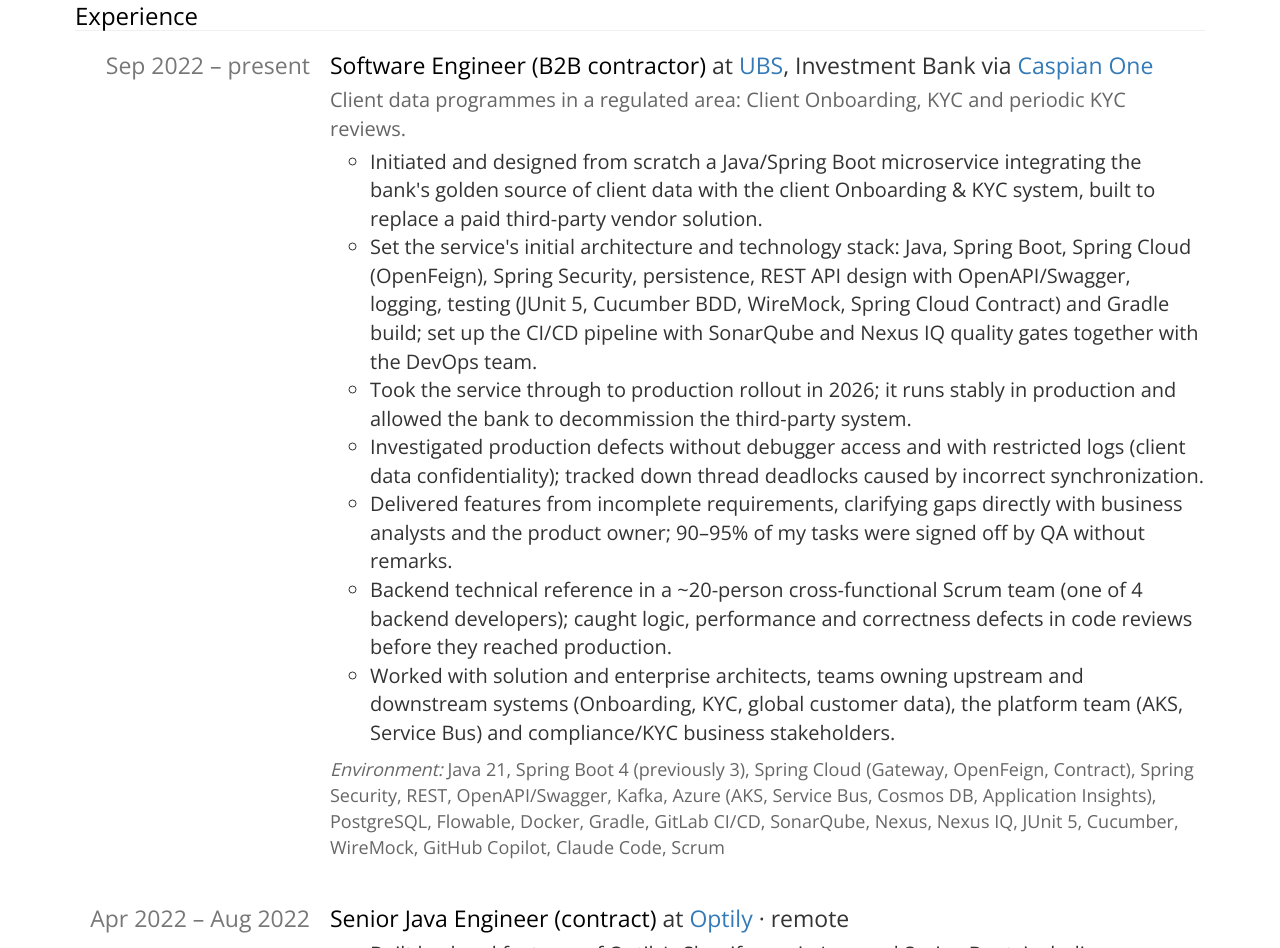
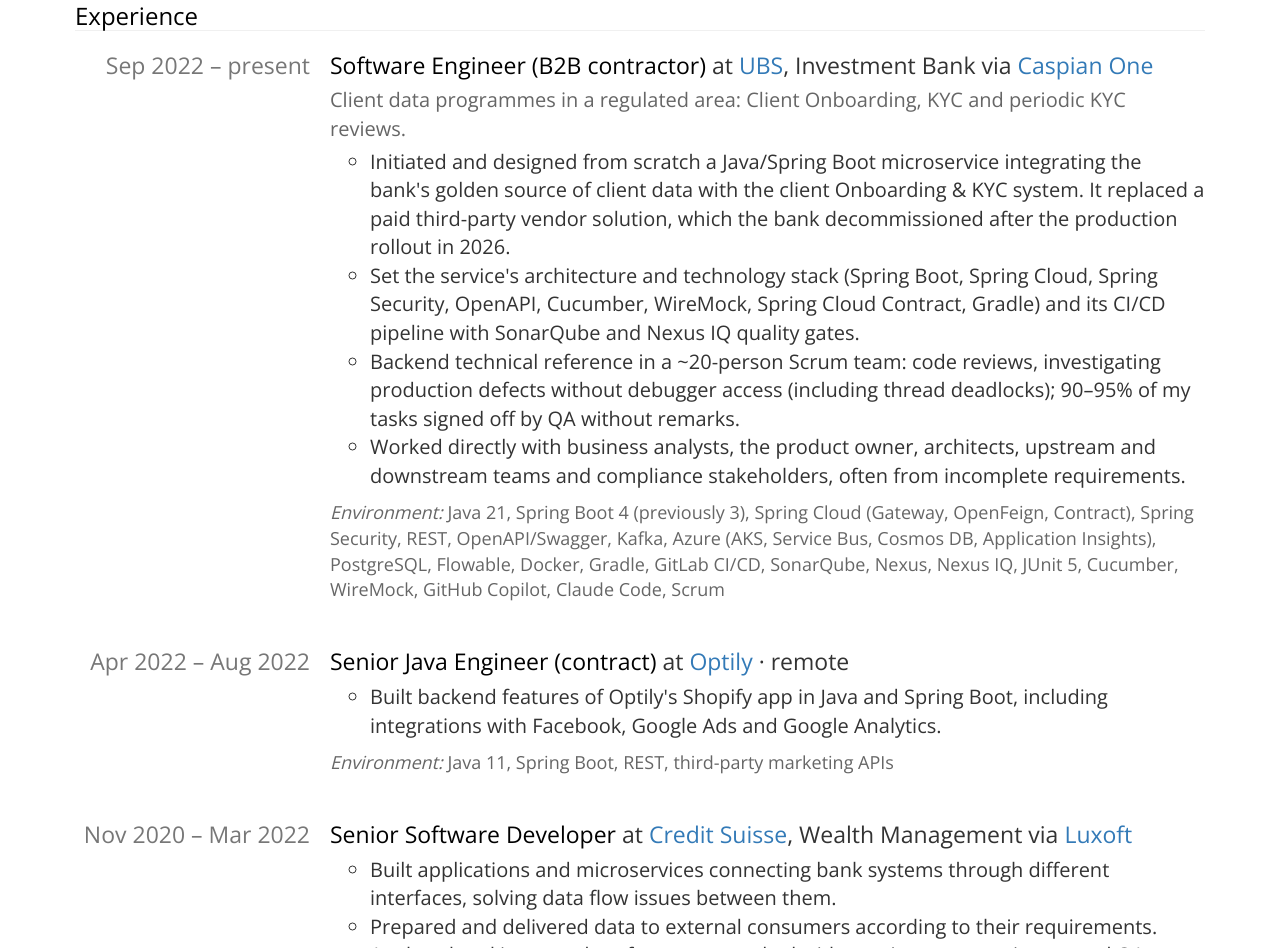
Before and after one commit to tomekceszke/tomekceszke.github.io, a plain HTML site: page cv.html in a window 1280 px wide. Shown: the part 964-1912 px from the top of the page. Drawn offline with nearby package versions, Linux system fonts and the light colour scheme.

Commit message:
CV: condensed UBS role description

```diff
--- a/cv.html
+++ b/cv.html
@@ -92,13 +92,10 @@
                         <div class="role"><strong>Software Engineer (B2B contractor)</strong> at <strong><a href="https://www.ubs.com/" target="_blank">UBS</a></strong>, Investment Bank via <a href="https://www.caspianone.com/" target="_blank">Caspian One</a></div>
                         <p class="intro">Client data programmes in a regulated area: Client Onboarding, KYC and periodic KYC reviews.</p>
                         <ul>
-                            <li>Initiated and designed from scratch a Java/Spring Boot microservice integrating the bank&#39;s golden source of client data with the client Onboarding &amp; KYC system, built to replace a paid third-party vendor solution.</li>
-                            <li>Set the service&#39;s initial architecture and technology stack: Java, Spring Boot, Spring Cloud (OpenFeign), Spring Security, persistence, REST API design with OpenAPI/Swagger, logging, testing (JUnit 5, Cucumber BDD, WireMock, Spring Cloud Contract) and Gradle build; set up the CI/CD pipeline with SonarQube and Nexus IQ quality gates together with the DevOps team.</li>
-                            <li>Took the service through to production rollout in 2026; it runs stably in production and allowed the bank to decommission the third-party system.</li>
-                            <li>Investigated production defects without debugger access and with restricted logs (client data confidentiality); tracked down thread deadlocks caused by incorrect synchronization.</li>
-                            <li>Delivered features from incomplete requirements, clarifying gaps directly with business analysts and the product owner; 90–95% of my tasks were signed off by QA without remarks.</li>
-                            <li>Backend technical reference in a ~20-person cross-functional Scrum team (one of 4 backend developers); caught logic, performance and correctness defects in code reviews before they reached production.</li>
-                            <li>Worked with solution and enterprise architects, teams owning upstream and downstream systems (Onboarding, KYC, global customer data), the platform team (AKS, Service Bus) and compliance/KYC business stakeholders.</li>
+                            <li>Initiated and designed from scratch a Java/Spring Boot microservice integrating the bank&#39;s golden source of client data with the client Onboarding &amp; KYC system. It replaced a paid third-party vendor solution, which the bank decommissioned after the production rollout in 2026.</li>
+                            <li>Set the service&#39;s architecture and technology stack (Spring Boot, Spring Cloud, Spring Security, OpenAPI, Cucumber, WireMock, Spring Cloud Contract, Gradle) and its CI/CD pipeline with SonarQube and Nexus IQ quality gates.</li>
+                            <li>Backend technical reference in a ~20-person Scrum team: code reviews, investigating production defects without debugger access (including thread deadlocks); 90–95% of my tasks signed off by QA without remarks.</li>
+                            <li>Worked directly with business analysts, the product owner, architects, upstream and downstream teams and compliance stakeholders, often from incomplete requirements.</li>
                         </ul>
                         <p class="env"><em>Environment:</em> Java 21, Spring Boot 4 (previously 3), Spring Cloud (Gateway, OpenFeign, Contract), Spring Security, REST, OpenAPI/Swagger, Kafka, Azure (AKS, Service Bus, Cosmos DB, Application Insights), PostgreSQL, Flowable, Docker, Gradle, GitLab CI/CD, SonarQube, Nexus, Nexus IQ, JUnit 5, Cucumber, WireMock, GitHub Copilot, Claude Code, Scrum</p>
                     </dd>
```
